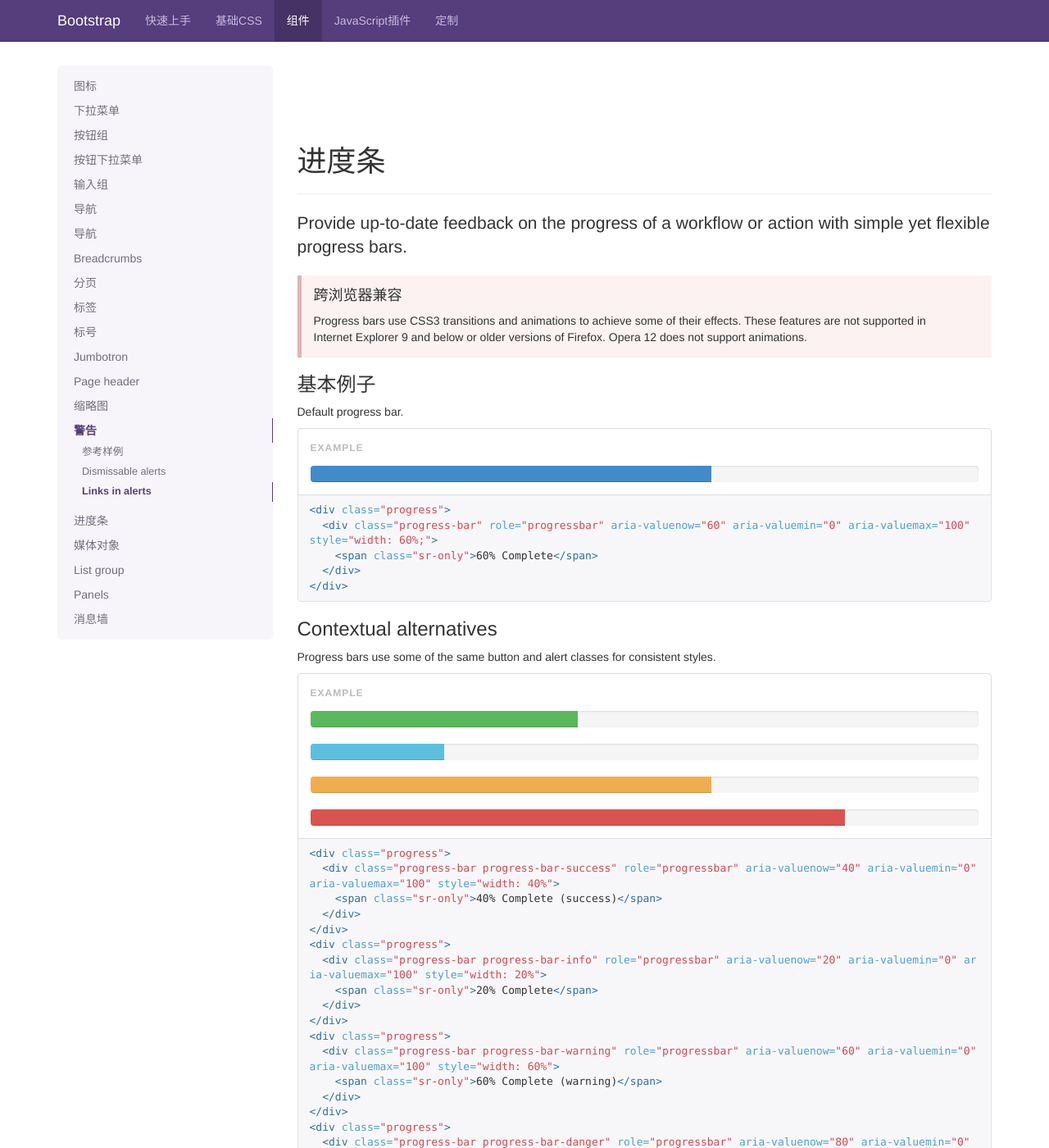
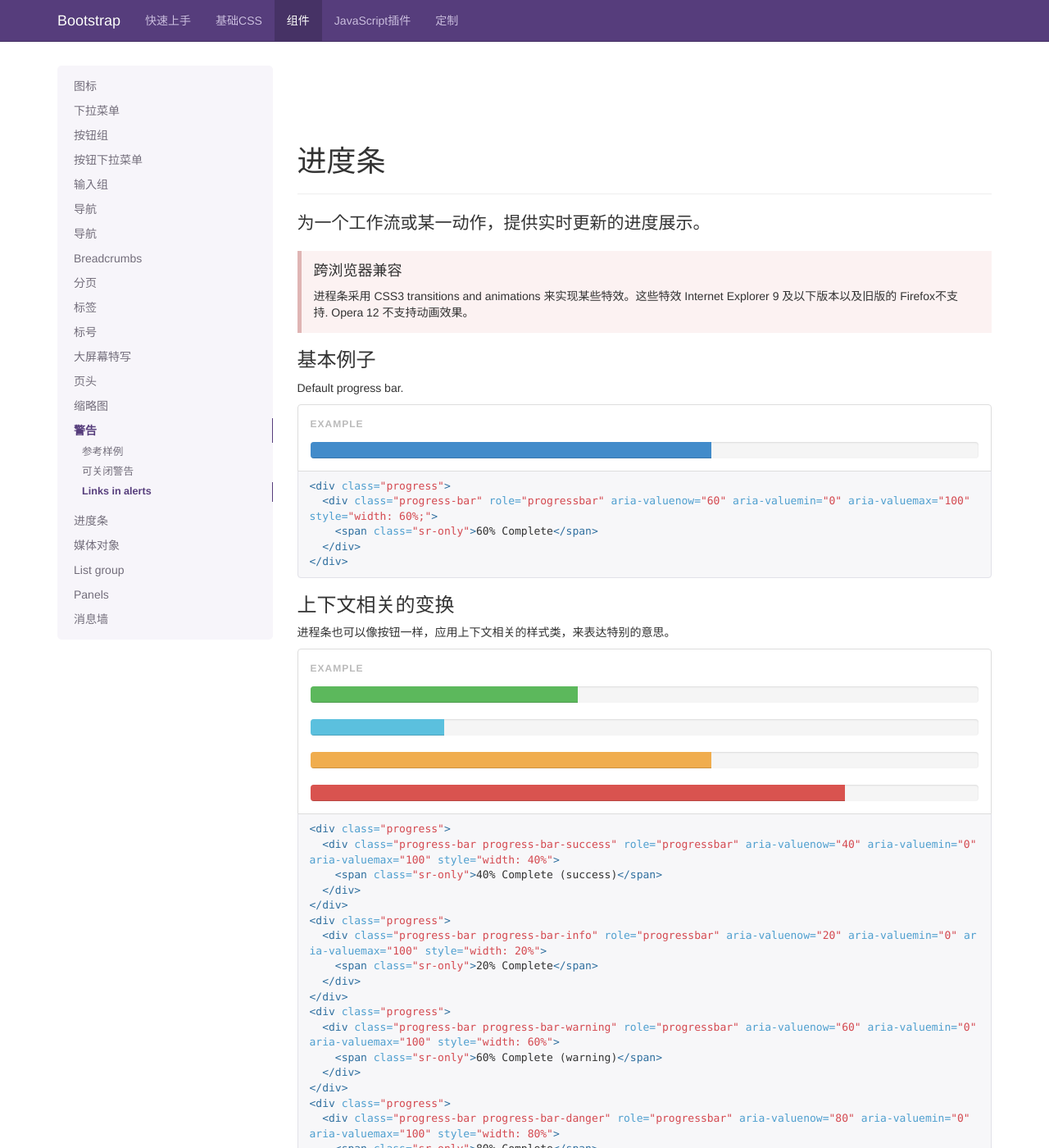
Before and after one commit to adam139/adam139.github.io, a Jekyll site: the page built from components.html, in a window 1280 px wide and 1400 px high, scrolled down 32786 px. Shown: the whole window at 82% size. Built offline with Jekyll 4.4.1, drawn with Linux system fonts in a browser that asks for light colours; Markdown is read by kramdown in place of the engine named in the settings; comment, search, counter and statistics services are not loaded; some of the changed text lies outside the part shown.

Commit message:
update component charpter

```diff
--- a/_includes/nav-components.html
+++ b/_includes/nav-components.html
@@ -81,8 +81,8 @@
 </li>
 <li><a href="#labels">标签</a></li>
 <li><a href="#badges">标号</a></li>
-<li><a href="#jumbotron">Jumbotron</a></li>
-<li><a href="#page-header">Page header</a></li>
+<li><a href="#jumbotron">大屏幕特写</a></li>
+<li><a href="#page-header">页头</a></li>
 <li>
   <a href="#thumbnails">缩略图</a>
   <ul class="nav">
@@ -94,7 +94,7 @@
   <a href="#alerts">警告</a>
   <ul class="nav">
     <li><a href="#alerts-examples">参考样例</a></li>
-    <li><a href="#alerts-dismissable">Dismissable alerts</a></li>
+    <li><a href="#alerts-dismissable">可关闭警告</a></li>
     <li><a href="#alerts-links">Links in alerts</a></li>
   </ul>
 </li>
--- a/_includes/nav-customize.html
+++ b/_includes/nav-customize.html
@@ -20,7 +20,7 @@
     <li><a href="#variables-accordion">Accordion</a></li>
     <li><a href="#variables-badges">标号</a></li>
     <li><a href="#variables-breadcrumbs">Breadcrumbs</a></li>
-    <li><a href="#variables-jumbotron">Jumbotron</a></li>
+    <li><a href="#variables-jumbotron">大屏幕特写</a></li>
     <li><a href="#variables-modals">Modals</a></li>
     <li><a href="#variables-carousel">Carousel</a></li>
     <li><a href="#variables-list-group">List group</a></li>
--- a/components.html
+++ b/components.html
@@ -2104,7 +2104,7 @@ body { padding-bottom: 70px; }
   ================================================== -->
   <div class="bs-docs-section">
     <div class="page-header">
-      <h1 id="jumbotron">Jumbotron</h1>
+      <h1 id="jumbotron">大屏幕特写</h1>
     </div>
     <p>A lightweight, flexible component that can optionally extend the entire viewport to showcase key content on your site. To make the jumbotron full width, don't include it within a <code>.container</code>. Placing it within a container will keep it at the width of the rest of your content and provide rounded corners.</p>
     <div class="bs-example">
@@ -2133,7 +2133,7 @@ body { padding-bottom: 70px; }
   ================================================== -->
   <div class="bs-docs-section">
     <div class="page-header">
-      <h1 id="page-header">Page header</h1>
+      <h1 id="page-header">页头</h1>
     </div>
     <p>A simple shell for an <code>h1</code> to appropriately space out and segment sections of content on a page. It can utilize the <code>h1</code>'s default <code>small</code> element, as well as most other components (with additional styles).</p>
     <div class="bs-example">
@@ -2287,7 +2287,7 @@ body { padding-bottom: 70px; }
 <div class="alert alert-danger">...</div>
 {% endhighlight %}
 
-    <h2 id="alerts-dismissable">Dismissable alerts</h2>
+    <h2 id="alerts-dismissable">可关闭警告</h2>
     <p>Build on any alert by adding an optional <code>.alert-dismissable</code> and close button.</p>
     <div class="bs-example">
       <div class="alert alert-warning alert-dismissable">
@@ -2348,11 +2348,11 @@ body { padding-bottom: 70px; }
     <div class="page-header">
       <h1 id="progress">进度条</h1>
     </div>
-    <p class="lead">Provide up-to-date feedback on the progress of a workflow or action with simple yet flexible progress bars.</p>
+    <p class="lead">为一个工作流或某一动作，提供实时更新的进度展示。</p>
 
     <div class="bs-callout bs-callout-danger">
       <h4>跨浏览器兼容</h4>
-      <p>Progress bars use CSS3 transitions and animations to achieve some of their effects. These features are not supported in Internet Explorer 9 and below or older versions of Firefox. Opera 12 does not support animations.</p>
+      <p>进程条采用 CSS3 transitions and animations 来实现某些特效。这些特效 Internet Explorer 9 及以下版本以及旧版的 Firefox不支持. Opera 12 不支持动画效果。</p>
     </div>
 
     <h3 id="progress-basic">基本例子</h3>
@@ -2372,8 +2372,8 @@ body { padding-bottom: 70px; }
 </div>
 {% endhighlight %}
 
-    <h3 id="progress-alternatives">Contextual alternatives</h3>
-    <p>Progress bars use some of the same button and alert classes for consistent styles.</p>
+    <h3 id="progress-alternatives">上下文相关的变换</h3>
+    <p>进程条也可以像按钮一样，应用上下文相关的样式类，来表达特别的意思。</p>
     <div class="bs-example">
       <div class="progress">
         <div class="progress-bar progress-bar-success" role="progressbar" aria-valuenow="40" aria-valuemin="0" aria-valuemax="100" style="width: 40%">
@@ -2420,7 +2420,7 @@ body { padding-bottom: 70px; }
 {% endhighlight %}
 
     <h3 id="progress-striped">斑纹进度条</h3>
-    <p>Uses a gradient to create a striped effect. Not available in IE8.</p>
+    <p>用渐变的方法增加一个斑纹效果，IE8不支持。</p>
     <div class="bs-example">
       <div class="progress progress-striped" >
         <div class="progress-bar progress-bar-success" role="progressbar" aria-valuenow="40" aria-valuemin="0" aria-valuemax="100" style="width: 40%">
--- a/customize.html
+++ b/customize.html
@@ -1220,7 +1220,7 @@ base_url: "../"
       </div>
     </div>
 
-    <h2 id="variables-jumbotron">Jumbotron</h2>
+    <h2 id="variables-jumbotron">大屏幕特写</h2>
     <div class="row">
       <div class="col-lg-3">
         <label>@jumbotron-padding</label>
--- a/getting-started.html
+++ b/getting-started.html
@@ -157,7 +157,7 @@ bootstrap/
         <a class="thumbnail" href="../examples/jumbotron/">
           <img src="../examples/screenshots/jumbotron.jpg" alt="">
         </a>
-        <h4>Jumbotron</h4>
+        <h4>大屏幕特写</h4>
         <p>Build around the jumbotron with a navbar and some basic grid columns.</p>
       </div>
       <div class="col-xs-6 col-md-4">
@@ -499,7 +499,7 @@ bootstrap/
             <td><code>.glyphicon</code></td>
           </tr>
           <tr>
-            <td>Jumbotron</td>
+            <td>大屏幕特写</td>
             <td><code>.jumbotron</code></td>
           </tr>
           <tr>
```
Also changed, not shown: other parts of _includes/nav-components.html (+1 -1 lines), other parts of components.html (+1 -1 lines).
